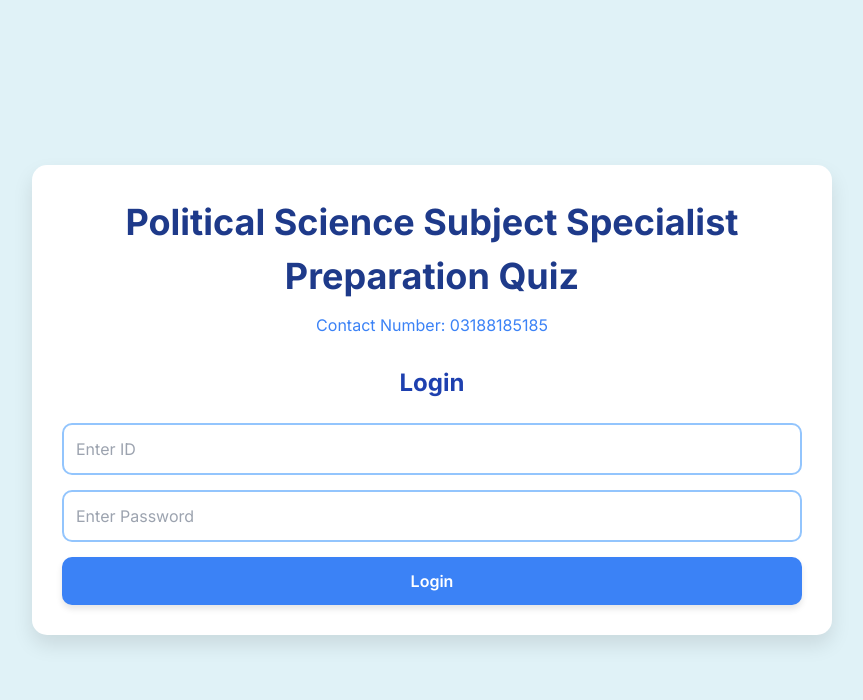
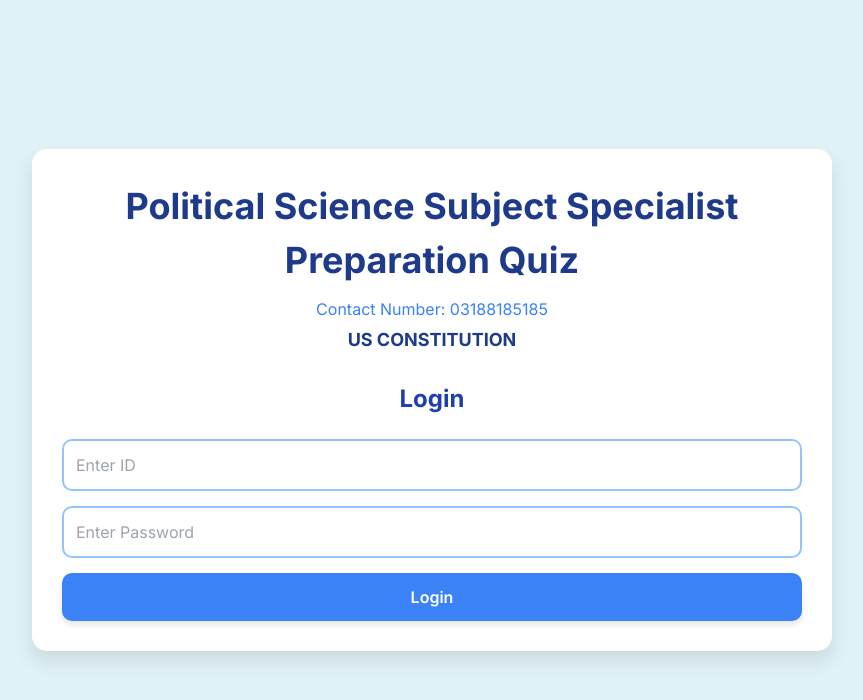
Before and after one commit to Din531/index.html, a plain HTML site: page index.html in a window 1280 px wide. Shown: the whole page, without its empty margins (208-1071 px from the left). Drawn offline with nearby package versions, Linux system fonts and the light colour scheme.

Commit message:
Add files via upload

```diff
--- a/index.html
+++ b/index.html
@@ -40,6 +40,13 @@
         .header p {
             font-size: 1rem; /* text-base */
             color: #3b82f6; /* Blue for contact */
+            margin-bottom: 5px; /* Added margin for spacing */
+        }
+        .header strong { /* Style for the new bold text */
+            font-size: 1.125rem; /* text-lg */
+            color: #1e3a8a;
+            display: block; /* Ensures it's on its own line */
+            margin-top: 5px;
         }
         .btn-blue {
             background-color: #3b82f6; /* Blue */
@@ -189,6 +196,7 @@
         <div class="header">
             <h1>Political Science Subject Specialist Preparation Quiz</h1>
             <p>Contact Number: 03188185185</p>
+            <strong>US CONSTITUTION</strong>
         </div>
 
         <!-- Login Section -->
```
